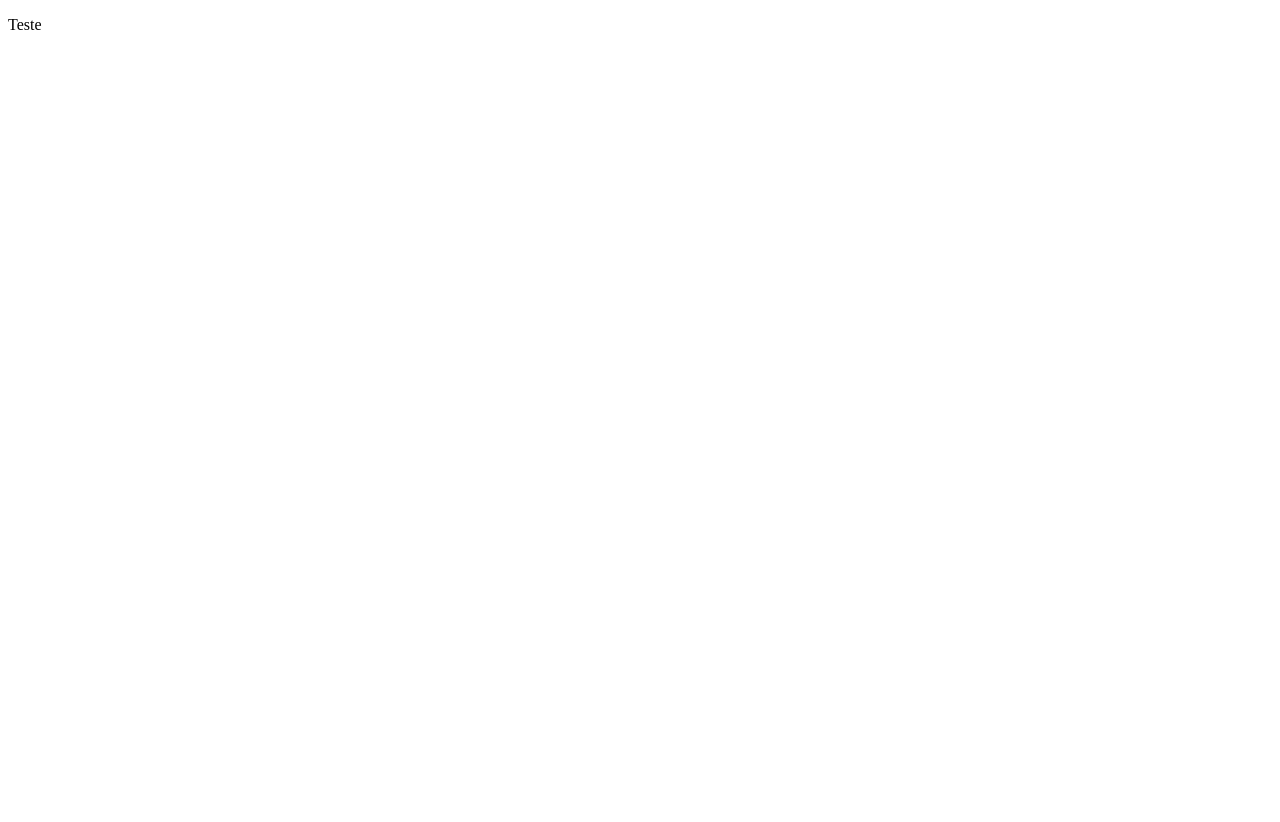
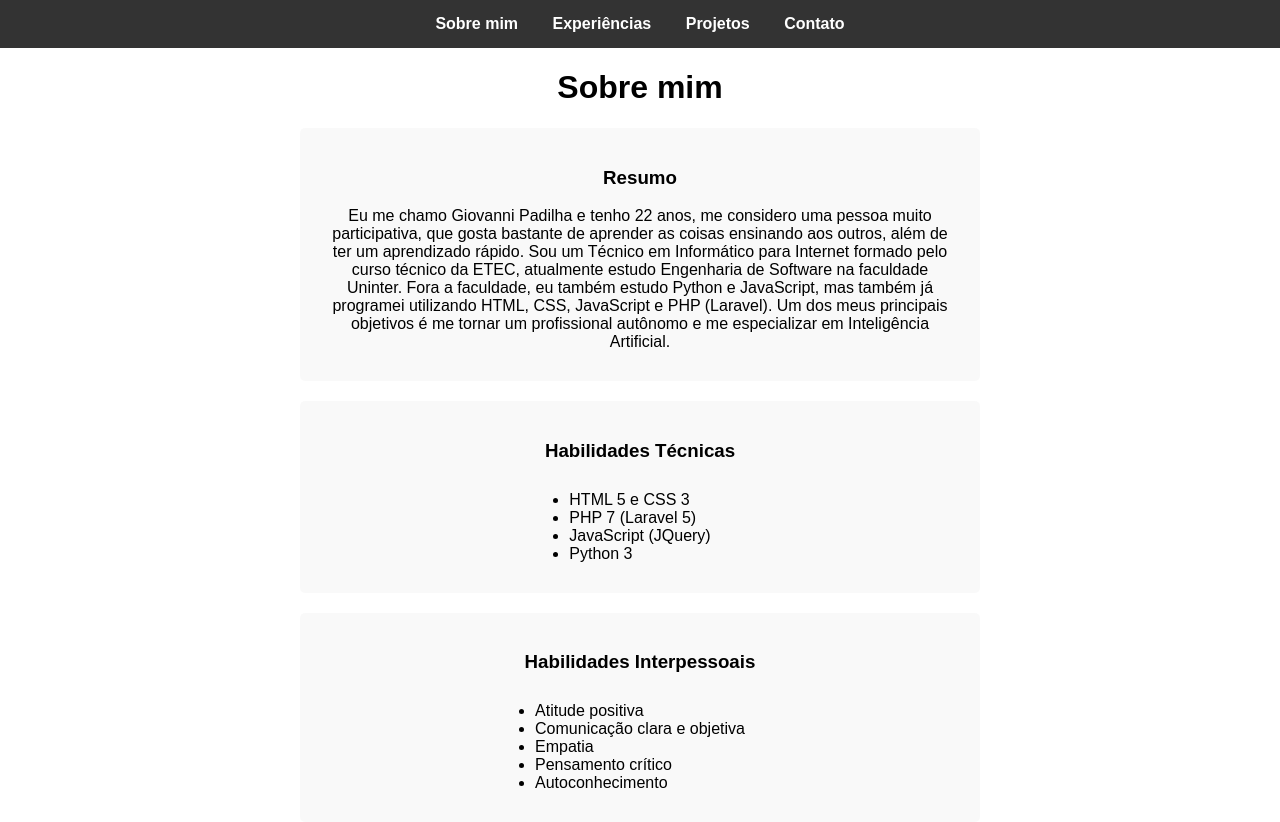
Before and after one commit to GeovannePad/geovannepad.github.io, a plain HTML site: page index.html in a window 1280 px wide. Before the commit the page ends 800 px from the top, so only its background shows below. Drawn offline with Linux system fonts and the light colour scheme.

Commit message:
Finalizando projeto de portfólio

```diff
--- /dev/null
+++ b/css/main.css
@@ -0,0 +1,99 @@
+/* Definindo a margem e o espaçamento do body como 0 e trocando a família das fontes das páginas. */
+body {
+    margin: 0;
+    padding: 0;
+    font-family: Arial, Helvetica, sans-serif;
+}
+
+/* Alinhando o h1 no centro da página */
+h1 {
+    text-align: center;
+}
+
+/*
+Formatações referente ao menu de navegação na horizontal.
+
+Definindo a cor do fundo do menu e alinhando no centro.
+*/
+.navbar {
+    background-color: #333;
+    text-align: center;
+}
+
+/* Retirando os pontos dos itens da lista e definindo a margem e espaçamento interno como 0. */
+.navbar ul {
+    list-style-type: none;
+    margin: 0;
+    padding: 0;
+}
+
+/* Exibindo cada item da lista um na frente do outro, em linha, mas cada item fica em bloco. */
+.navbar li {
+    display: inline-block;
+}
+
+/* Exibindo os links em block de linhas e definindo a cor da letra em branco,
+negrito e alinhando no centro, além de colocar um espaçamento e retirando o sublinhado do link. */
+.navbar li a {
+    display: inline-block;
+    color: white;
+    font-weight: bolder;
+    text-align: center;
+    padding: 15px 15px;
+    text-decoration: none;
+}
+
+/* Ao passar o mouse por cima de cada item a cor do fundo muda para preto. */
+.navbar li a:hover {
+    background-color: black;
+}
+
+/*
+Formatações referente ao cartões usados para mostrar o conteúdo principal.
+
+Exibindo em bloco e definindo a cor do fundo, alinhando no centro, margens, espaçamentos e bordas,
+além de definir seu tamanho máximo como 50% da página.
+*/
+.cartao {
+    display: block;
+    background-color: rgba(211, 211, 211, 0.15);
+    border-radius: 5px;
+    padding: 20px;
+    height: auto;
+    width: 50%;
+    text-align: center;
+    margin: 0 auto;
+    margin-top: 20px;
+}
+
+/* Formatando as listas contidas dentro de cada cartão de informação,
+as listas ficam no centro do cartão e seu texto alinhado a esquerda.
+*/
+.cartao ul {
+    display: inline-block;
+    text-align: left;
+    padding: 10px 0;
+    margin: 0;
+}
+
+/* Margem nos parágrafos */
+.cartao p {
+    margin: 10px;
+}
+
+/* Os dois próximos blocos definem o formulário de contato como bloco, para que cada item fique embaixo do outro.*/
+.cartao label {
+    display: block;
+}
+
+.cartao input {
+    width: 50%;
+    margin-top: 10px;
+    margin-bottom: 10px;
+}
+
+.cartao textarea {
+    width: 50%;
+    margin-top: 10px;
+    margin-bottom: 10px;
+}
--- a/index.html
+++ b/index.html
@@ -1,11 +1,68 @@
 <!DOCTYPE html>
 <html lang="en">
+
 <head>
     <meta charset="UTF-8">
     <meta name="viewport" content="width=device-width, initial-scale=1.0">
-    <title>Document</title>
+    <link rel="stylesheet" href="css/main.css">
+    <title>Sobre mim</title>
 </head>
+
 <body>
-    <p>Teste</p>
+    <!-- COMEÇO do menu de navegação -->
+    <header>
+        <nav class="navbar">
+            <ul>
+                <li><a href="index.html">Sobre mim</a></li>
+                <li><a href="experiencias.html">Experiências</a></li>
+                <li><a href="projetos.html">Projetos</a></li>
+                <li><a href="contato.html">Contato</a></li>
+            </ul>
+        </nav>
+    </header>
+    <!-- FIM do menu de navegação -->
+
+    <!-- COMEÇO do conteúdo principal -->
+    <main>
+        <!-- Título principal -->
+        <h1>Sobre mim</h1>
+
+        <!-- Cartões de informações -->
+        <div class="cartao">
+            <h3>Resumo</h3>
+            <p>
+                Eu me chamo Giovanni Padilha e tenho 22 anos, me considero uma pessoa muito participativa, que gosta
+                bastante de aprender as coisas ensinando aos outros, além de ter um aprendizado rápido. Sou um Técnico
+                em Informático para Internet formado pelo curso técnico da ETEC,
+                atualmente estudo Engenharia de Software na faculdade Uninter. Fora a faculdade, eu também estudo Python
+                e JavaScript, mas também já programei utilizando HTML, CSS, JavaScript e PHP (Laravel). Um dos meus
+                principais objetivos é me tornar um profissional autônomo e me especializar em
+                Inteligência Artificial.</p>
+        </div>
+
+        <div class="cartao">
+            <h3>Habilidades Técnicas</h3>
+            <ul>
+                <li>HTML 5 e CSS 3</li>
+                <li>PHP 7 (Laravel 5)</li>
+                <li>JavaScript (JQuery)</li>
+                <li>Python 3</li>
+            </ul>
+        </div>
+
+        <div class="cartao">
+            <h3>Habilidades Interpessoais</h3>
+            <ul>
+                <li>Atitude positiva</li>
+                <li>Comunicação clara e objetiva</li>
+                <li>Empatia</li>
+                <li>Pensamento crítico</li>
+                <li>Autoconhecimento</li>
+            </ul>
+        </div>
+
+    </main>
+    <!-- FIM do conteúdo principal -->
 </body>
+
 </html>
```
Also changed, not shown: contato.html (added, +53 -0 lines), experiencias.html (added, +53 -0 lines), projetos.html (added, +63 -0 lines).
